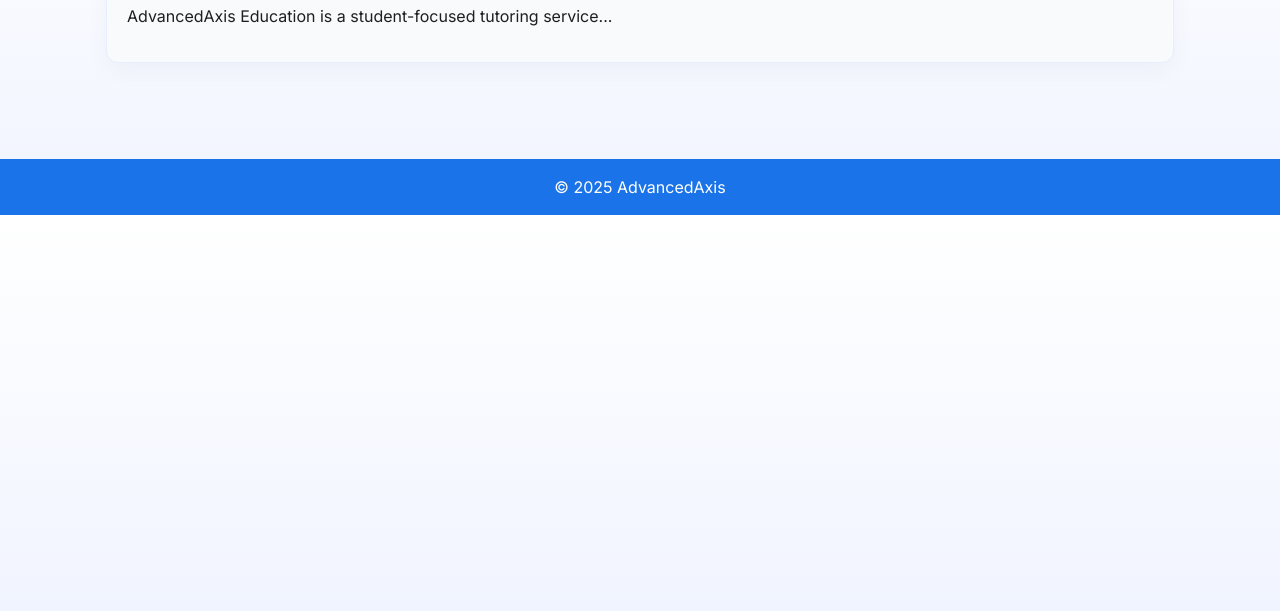
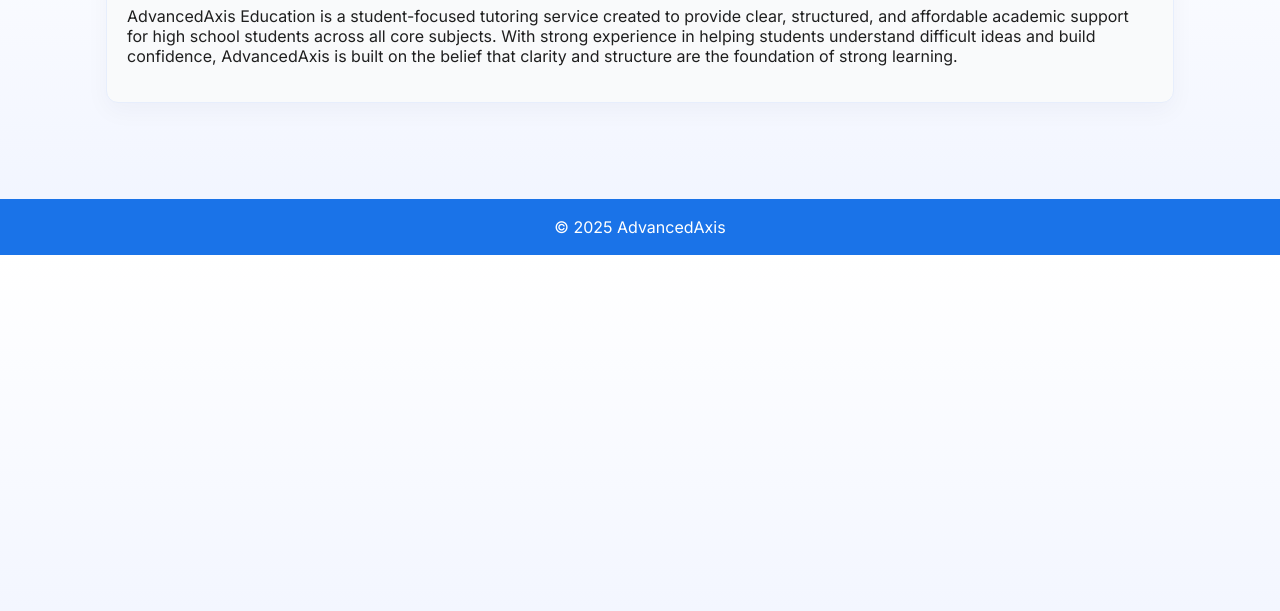
Before and after one commit to advancedaxis502/AdvancedAxis-Website, a plain HTML site: page about.html in a window 1280 px wide. Shown: the part 189-800 px from the top of the page. Drawn offline with Linux system fonts and the light colour scheme.

Commit message:
Update about.html

```diff
--- a/about.html
+++ b/about.html
@@ -1 +1 @@
-<!doctype html><html><head><meta charset='utf-8'><meta name='viewport' content='width=device-width,initial-scale=1'><title>about.html</title><link rel='stylesheet' href='style.css'></head><body><nav><a href='index.html'>Home</a></nav><main class='page'><div class='card'><h1>About</h1><p>AdvancedAxis Education is a student-focused tutoring service...</p></div></main><footer class='footer'>© 2025 AdvancedAxis</footer><script src='script.js' defer></script></body></html>
+<!doctype html><html><head><meta charset='utf-8'><meta name='viewport' content='width=device-width,initial-scale=1'><title>about.html</title><link rel='stylesheet' href='style.css'></head><body><nav><a href='index.html'>Home</a></nav><main class='page'><div class='card'><h1>About</h1><p>AdvancedAxis Education is a student-focused tutoring service created to provide clear, structured, and affordable academic support for high school students across all core subjects. With strong experience in helping students understand difficult ideas and build confidence, AdvancedAxis is built on the belief that clarity and structure are the foundation of strong learning.</p></div></main><footer class='footer'>© 2025 AdvancedAxis</footer><script src='script.js' defer></script></body></html>
```
